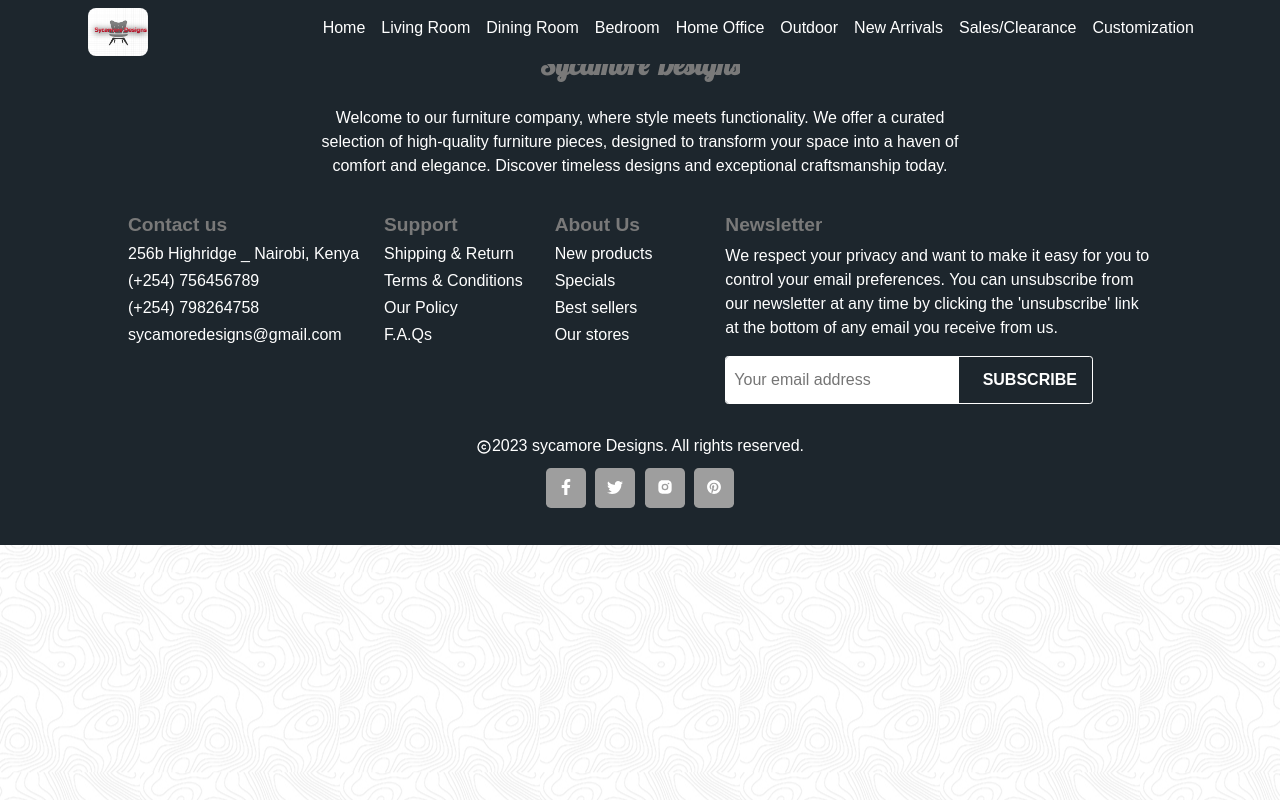
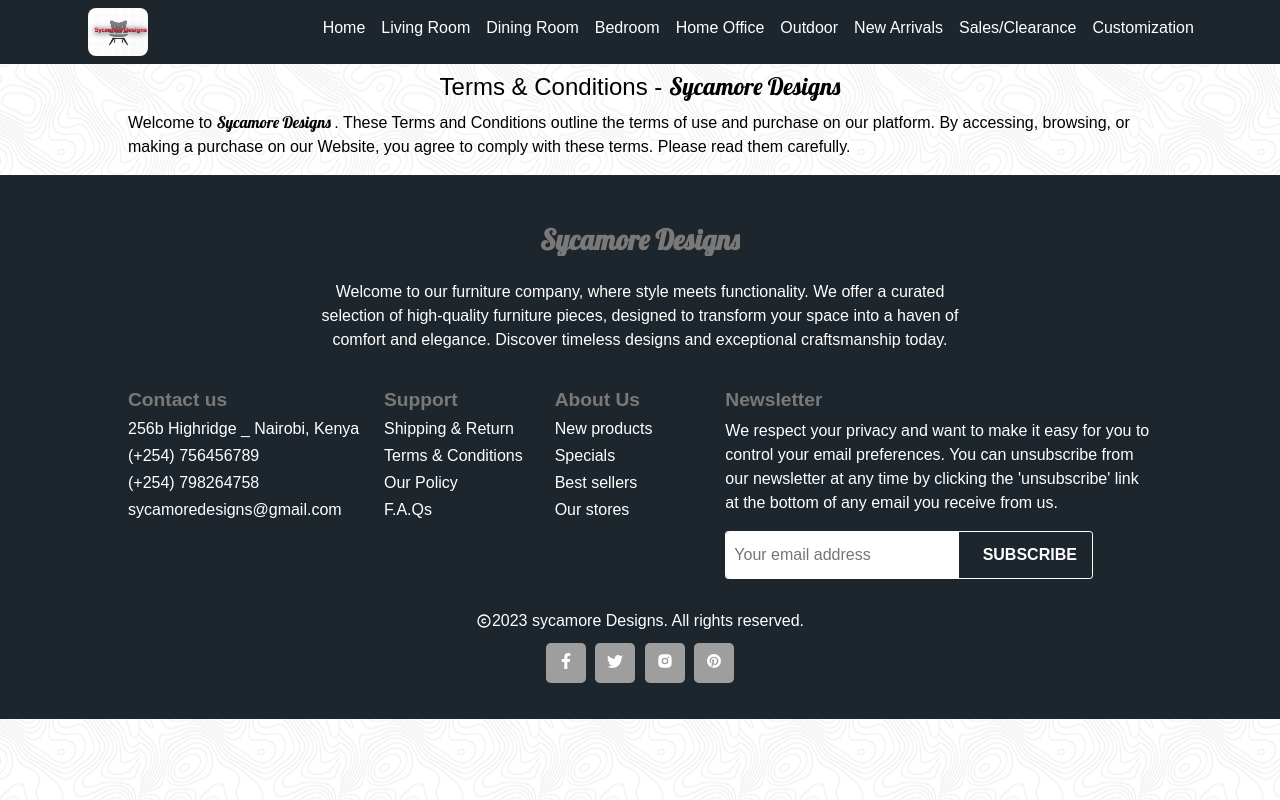
Before and after one commit to Roche001/FurniFusion, a React (Create React App) app: page /Terms in a window 1280 px wide. Built offline with nearby package versions, Linux system fonts and the light colour scheme; a web font is replaced by a local one.

Commit message:
update changes

```diff
--- a/src/App.jsx
+++ b/src/App.jsx
@@ -18,6 +18,7 @@ import Newarrivals from "./components/newarrivals/Newarrivals";
 import Outdoor from "./components/outdoor/Outdoor";
 import Salesclearance from "./components/salesclearance/Salesclearance";
 import Shipping from "./components/shipping/Shipping";
+import Terms from "./components/terms/Terms";
 import Footer from "./components/footer/Footer";
 const App = () => {
   return (
@@ -40,6 +41,7 @@ const App = () => {
         <Route Cart path="Salesclearance" exact element={<Salesclearance />} />
         <Route Cart path="Cart" exact element={<Cart />} />
         <Route Shipping path="Shipping" exact element={<Shipping />} />
+        <Route Terms path="Terms" exact element={<Terms />} />
       </Routes>
       <Footer />
     </Router>
--- /dev/null
+++ b/src/components/terms/Terms.css
@@ -0,0 +1,20 @@
+@import url("https://fonts.googleapis.com/css2?family=Lobster&display=swap");
+.terms-container {
+  display: flex;
+  flex-direction: column;
+  margin-top: 4.5rem;
+  width: 80dvw;
+  margin-left: auto;
+  margin-right: auto;
+}
+.terms-container h4 {
+  text-align: center;
+}
+.terms-container h4 span {
+  color: #000000;
+  font-family: "Lobster", cursive;
+}
+.terms-container p span {
+  color: #000000;
+  font-family: "Lobster", cursive;
+}
--- /dev/null
+++ b/src/components/terms/Terms.jsx
@@ -0,0 +1,20 @@
+import React from "react";
+import "./Terms.css";
+
+const Terms = () => {
+  return (
+    <div className="terms-container">
+      <h4>
+        Terms & Conditions - <span>Sycamore Designs </span>
+      </h4>
+      <p>
+        Welcome to <span>Sycamore Designs </span>. These Terms and Conditions
+        outline the terms of use and purchase on our platform. By accessing,
+        browsing, or making a purchase on our Website, you agree to comply with
+        these terms. Please read them carefully.
+      </p>
+    </div>
+  );
+};
+
+export default Terms;
```
